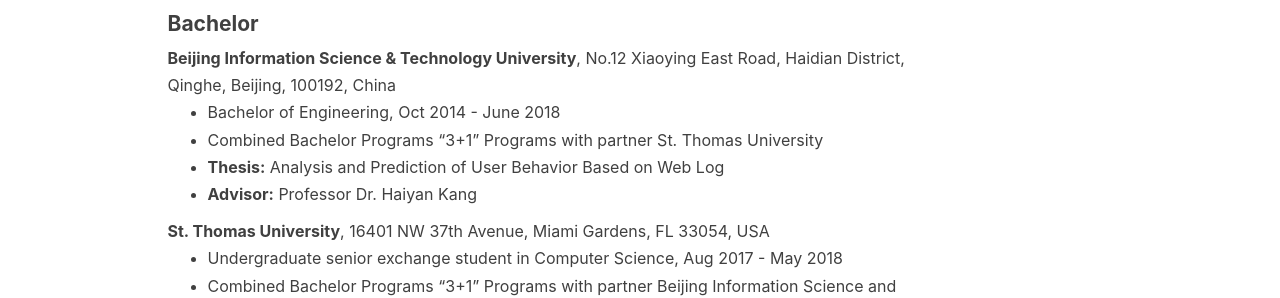
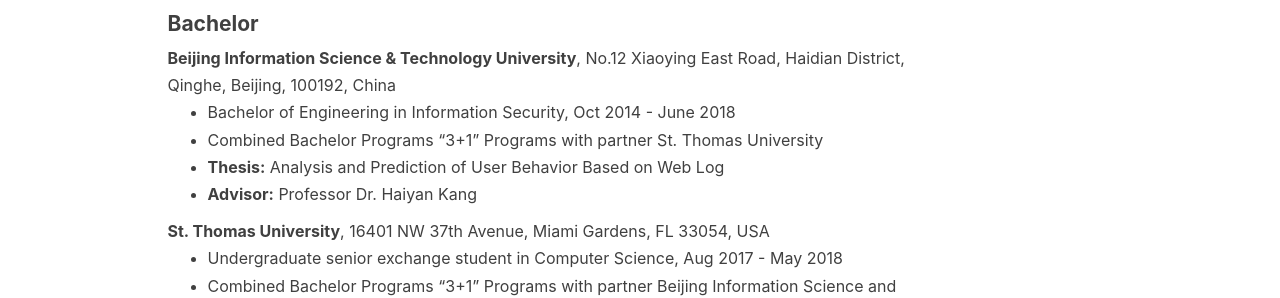
Before and after one commit to wangzh3/wangzh3.github.io, a Jekyll site: the page built from about.html, in a window 1280 px wide. Shown: the part 973-1271 px from the top of the page. Built offline with Jekyll 4.4.1, drawn with Linux system fonts in a browser that asks for light colours; nearby versions of some CDN libraries; comment, search, counter and statistics services are not loaded.

Commit message:
Update about.html

```diff
--- a/about.html
+++ b/about.html
@@ -32,7 +32,7 @@
     <h4><strong>Bachelor</strong></h4>
     <strong>Beijing Information Science & Technology University</strong>, No.12 Xiaoying East Road, Haidian District, Qinghe, Beijing, 100192, China
     <ul>
-    <li>Bachelor of Engineering, Oct 2014 - June 2018</li>
+    <li>Bachelor of Engineering in Information Security, Oct 2014 - June 2018</li>
     <li>Combined Bachelor Programs “3+1” Programs with partner St. Thomas University</li>
     <li><strong>Thesis:</strong> Analysis and Prediction of User Behavior Based on Web Log </li>
     <li><strong>Advisor:</strong> Professor Dr. Haiyan Kang</li>
```
